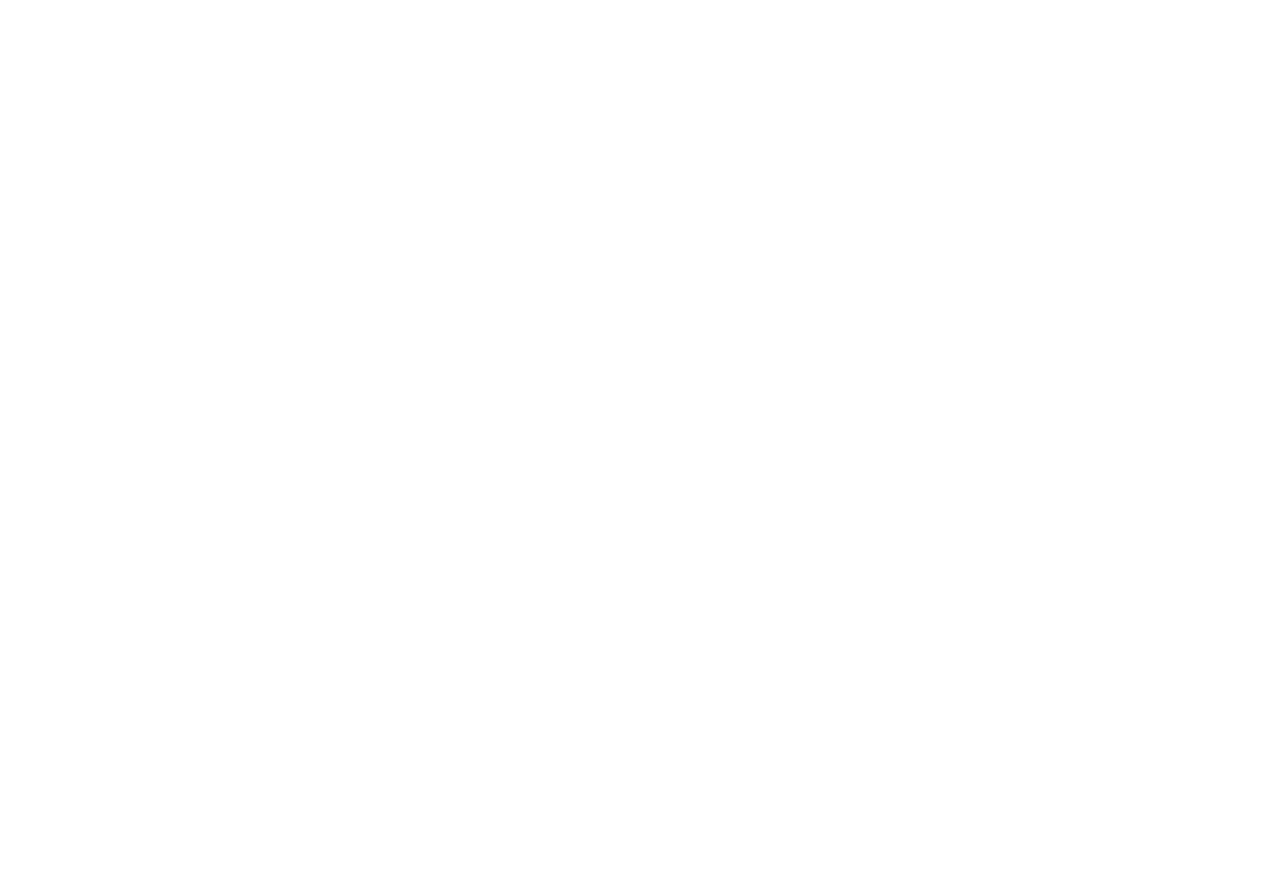
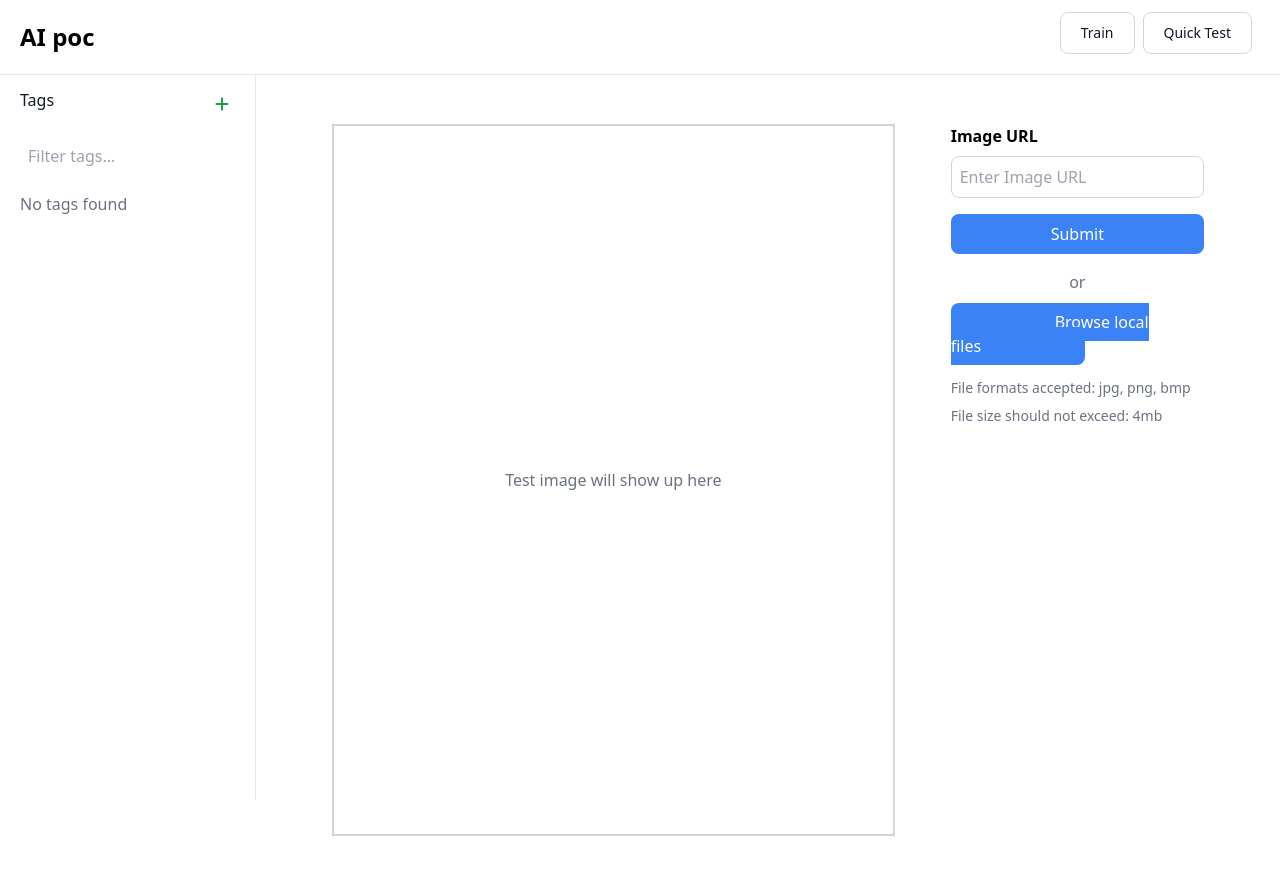
Before and after one commit to JeganMurugan01/poc_ai, a React (Vite) app: page /quickTest in a window 1280 px wide. Before the commit this address had no page. Shown: the top 874 px of the page. Before the commit the page ends 800 px from the top, so only its background shows below. Built offline with nearby package versions, Linux system fonts and the light colour scheme.

Commit message:
added quick Test

```diff
--- a/src/components/modelPopUp/index.jsx
+++ b/src/components/modelPopUp/index.jsx
@@ -1,61 +1,47 @@
-import { useState } from 'react'
-import { Dialog, DialogBackdrop, DialogPanel, DialogTitle } from '@headlessui/react'
-import { AiFillWarning } from 'react-icons/ai' // Updated import for react-icons
+import { useState } from "react";
 
-export default function Example() {
-  const [open, setOpen] = useState(true)
+export default function ModelPopUp() {
+  const [open, setOpen] = useState(true);
 
   return (
-    <Dialog open={open} onClose={setOpen} className="relative z-10">
-      <DialogBackdrop
-        transition
-        className="fixed inset-0 bg-gray-500 bg-opacity-75 transition-opacity data-[closed]:opacity-0 data-[enter]:duration-300 data-[leave]:duration-200 data-[enter]:ease-out data-[leave]:ease-in"
-      />
-
-      <div className="fixed inset-0 z-10 w-screen overflow-y-auto">
-        <div className="flex min-h-full items-end justify-center p-4 text-center sm:items-center sm:p-0">
-          <DialogPanel
-            transition
-            className="relative transform overflow-hidden rounded-lg bg-white text-left shadow-xl transition-all data-[closed]:translate-y-4 data-[closed]:opacity-0 data-[enter]:duration-300 data-[leave]:duration-200 data-[enter]:ease-out data-[leave]:ease-in sm:my-8 sm:w-full sm:max-w-lg data-[closed]:sm:translate-y-0 data-[closed]:sm:scale-95"
-          >
-            <div className="bg-white px-4 pb-4 pt-5 sm:p-6 sm:pb-4">
-              <div className="sm:flex sm:items-start">
-                <div className="mx-auto flex h-12 w-12 flex-shrink-0 items-center justify-center rounded-full bg-red-100 sm:mx-0 sm:h-10 sm:w-10">
-                  <AiFillWarning aria-hidden="true" className="h-6 w-6 text-red-600" />
+    open && (
+      <div className="fixed inset-0 z-10 flex items-center justify-center bg-gray-500 bg-opacity-75">
+        <div className="relative w-full max-w-lg p-6 bg-white rounded-lg shadow-xl">
+          <div className="flex items-center">
+            <div className="flex-shrink-0"></div>
+            <div className="ml-4 w-full">
+              <h3 className="text-base font-semibold leading-6 text-gray-900">
+                Quick Test
+              </h3>
+              <div className="mt-2 text-sm text-gray-500 grid grid-cols-12 gap-2">
+                <div className="col-span-9">
+                  Are you sure you want to deactivate your account? All of your
+                  data will be permanently removed.
                 </div>
-                <div className="mt-3 text-center sm:ml-4 sm:mt-0 sm:text-left">
-                  <DialogTitle as="h3" className="text-base font-semibold leading-6 text-gray-900">
-                    Deactivate account
-                  </DialogTitle>
-                  <div className="mt-2">
-                    <p className="text-sm text-gray-500">
-                      Are you sure you want to deactivate your account? All of your data will be permanently removed.
+                <div className="col-span-3">
                   This action cannot be undone.
-                    </p>
                 </div>
               </div>
             </div>
           </div>
-            <div className="bg-gray-50 px-4 py-3 sm:flex sm:flex-row-reverse sm:px-6">
+          <div className="mt-4 flex justify-end">
             <button
               type="button"
               onClick={() => setOpen(false)}
-                className="inline-flex w-full justify-center rounded-md bg-red-600 px-3 py-2 text-sm font-semibold text-white shadow-sm hover:bg-red-500 sm:ml-3 sm:w-auto"
+              className="inline-flex justify-center rounded-md bg-red-600 px-3 py-2 text-sm font-semibold text-white shadow-sm hover:bg-red-500"
             >
               Deactivate
             </button>
             <button
               type="button"
-                data-autofocus
               onClick={() => setOpen(false)}
-                className="mt-3 inline-flex w-full justify-center rounded-md bg-white px-3 py-2 text-sm font-semibold text-gray-900 shadow-sm ring-1 ring-inset ring-gray-300 hover:bg-gray-50 sm:mt-0 sm:w-auto"
+              className="ml-3 inline-flex justify-center rounded-md bg-white px-3 py-2 text-sm font-semibold text-gray-900 shadow-sm ring-1 ring-inset ring-gray-300 hover:bg-gray-50"
             >
               Cancel
             </button>
           </div>
-          </DialogPanel>
         </div>
       </div>
-    </Dialog>
     )
+  );
 }
--- a/src/components/sideBarAndHeader/index.jsx
+++ b/src/components/sideBarAndHeader/index.jsx
@@ -3,8 +3,9 @@
 import { FaCheck, FaPlus } from "react-icons/fa6";
 import { IoCloseCircleOutline } from "react-icons/io5";
 import { MdDelete } from "react-icons/md";
-import { LazyLoadImage } from 'react-lazy-load-image-component';
-import 'react-lazy-load-image-component/src/effects/blur.css';
+import { LazyLoadImage } from "react-lazy-load-image-component";
+import "react-lazy-load-image-component/src/effects/blur.css";
+import { useNavigate } from "react-router-dom";
 
 const SideBarHeader = ({
   tags,
@@ -16,35 +17,41 @@
   handleFileSelect,
   setSelectedTagId,
   handleImageDelete,
+  Page,
 }) => {
+  const nav = useNavigate();
   const [isAddingTag, setIsAddingTag] = useState(false);
   const [tempTagId, setTempTagId] = useState("");
   const [selectedImages, setSelectedImages] = useState([]);
   const [searchTerm, setSearchTerm] = useState("");
 
-  const handleAddTag = async() => {
+  const handleAddTag = async () => {
     // if (newTagName.trim() !== "") {
     //   addTag(newTagName);
     //   setNewTagName("");
     //   setIsAddingTag(false);
     // }
 
-    if(!newTagName){
-      alert('please enter a tag name')
+    if (!newTagName) {
+      alert("please enter a tag name");
       return;
     }
 
-    const projectId =  import.meta.env.VITE_PROJECT_ID;
-    const trainingEndpoint = import.meta.env.VITE_TRAINING_ENDPOINT
-    const trainingKey = import.meta.env.VITE_TRAINING_KEY
-    let results = await fetch(`${trainingEndpoint}customvision/v3.3/Training/projects/${projectId}/tags?name=${newTagName}`,
+    const projectId = import.meta.env.VITE_PROJECT_ID;
+    const trainingEndpoint = import.meta.env.VITE_TRAINING_ENDPOINT;
+    const trainingKey = import.meta.env.VITE_TRAINING_KEY;
+    let results = await fetch(
+      `${trainingEndpoint}customvision/v3.3/Training/projects/${projectId}/tags?name=${newTagName}`,
       {
         method: "POST",
-      headers: {"Content-type": "application/json;charset=UTF-8","Training-key":trainingKey}
+        headers: {
+          "Content-type": "application/json;charset=UTF-8",
+          "Training-key": trainingKey,
+        },
       }
     );
 
-    results =  await results.json();
+    results = await results.json();
     console.log(results);
     addTag(newTagName);
     setNewTagName("");
@@ -75,12 +82,13 @@
   };
 
   const handleSelectAllImages = () => {
-    const allImageIndices =
-    tagImages.map((_, index) => index) || [];
+    const allImageIndices = tagImages.map((_, index) => index) || [];
     setSelectedImages(allImageIndices);
   };
 
-  const filteredTags = tags.filter((tag) =>
+  const filteredTags =
+    tags &&
+    tags.filter((tag) =>
       tag.name.toLowerCase().includes(searchTerm.toLowerCase())
     );
   return (
@@ -108,7 +116,12 @@
                 </svg>
               </button>
               <p className="flex ms-2 md:me-24">
-                <span className="self-center text-xl font-semibold sm:text-2xl whitespace-nowrap dark:text-white">
+                <span
+                  onClick={() => {
+                    nav("/");
+                  }}
+                  className="self-center text-xl font-semibold sm:text-2xl whitespace-nowrap dark:text-white cursor-pointer"
+                >
                   AI poc
                 </span>
               </p>
@@ -117,6 +130,12 @@
               <div className="flex items-center ms-3 text-white ">
                 <button className="text-gray-900 bg-white border border-gray-300 focus:outline-none hover:bg-gray-100 focus:ring-4 focus:ring-gray-100 font-medium rounded-lg text-sm px-5 py-2.5 me-2 mb-2 dark:bg-gray-800 dark:text-white dark:border-gray-600 dark:hover:bg-gray-700 dark:hover:border-gray-600 dark:focus:ring-gray-700">
                   Train
+                </button>
+                <button
+                  onClick={() => nav("/quickTest")}
+                  className="text-gray-900 bg-white border border-gray-300 focus:outline-none hover:bg-gray-100 focus:ring-4 focus:ring-gray-100 font-medium rounded-lg text-sm px-5 py-2.5 me-2 mb-2 dark:bg-gray-800 dark:text-white dark:border-gray-600 dark:hover:bg-gray-700 dark:hover:border-gray-600 dark:focus:ring-gray-700"
+                >
+                  Quick Test
                 </button>
               </div>
             </div>
@@ -171,7 +190,7 @@
                   onChange={(e) => setSearchTerm(e.target.value)}
                 />
               </div>
-              {filteredTags.length > 0 ? (
+              {filteredTags && filteredTags.length > 0 ? (
                 filteredTags.map((tag) => {
                   const isActive = tag.id === tempTagId;
                   return (
@@ -209,12 +228,10 @@
       </aside>
 
       <div className="p-8 sm:ml-64 mt-12">
-        { (
+        {!Page ? (
           <>
             <div className="flex items-center mb-4 p-4">
-
-              {
-                tempTagId && (
+              {tempTagId && (
                 <>
                   <FaPlus className="mt-1 me-1" />
                   <label className="cursor-pointer">
@@ -227,10 +244,9 @@
                     />
                   </label>
                 </>
-                )
-              }
+              )}
 
-              {tagImages.length > 0 && (
+              {Array.isArray(tagImages) && tagImages.length > 0 && (
                 <>
                   <label
                     className="cursor-pointer flex items-center ms-4"
@@ -252,7 +268,8 @@
               )}
             </div>
             <div className="grid grid-cols-3 gap-4">
-              {tagImages.map((image, index) => (
+              {tagImages &&
+                tagImages.map((image, index) => (
                   <div
                     key={index}
                     className={`relative ${
@@ -269,13 +286,15 @@
                       effect="blur"
                       wrapperProps={{
                         // If you need to, you can tweak the effect transition using the wrapper style.
-                          style: {transitionDelay: "0.1s"},
+                        style: { transitionDelay: "0.1s" },
                       }}
                     />
                   </div>
                 ))}
             </div>
           </>
+        ) : (
+          <Page />
         )}
       </div>
     </>
--- /dev/null
+++ b/src/pages/QuickTest/index.jsx
@@ -0,0 +1,71 @@
+import { useState } from "react";
+
+export const QuickTest = () => {
+  const [imageUrl, setImageUrl] = useState("");
+  const [selectedFile, setSelectedFile] = useState(null);
+
+  const handleInputChange = (setter) => (e) => setter(e.target.value);
+  const handleFileChange = (e) => setSelectedFile(e.target.files[0]);
+
+  const handleSubmit = () => {
+    const source = imageUrl || selectedFile?.name;
+    if (source) {
+      console.log(`Processing image from ${imageUrl ? "URL" : "local file"}: ${source}`);
+    }
+  };
+
+  return (
+    <div className="h-screen grid grid-cols-12 gap-4 p-6">
+      <div className="col-span-8 p-5 flex items-center justify-center">
+        <div className="border-2 border-gray-300 w-full h-full flex items-center justify-center">
+          {imageUrl || selectedFile ? (
+            <img
+              src={imageUrl || URL.createObjectURL(selectedFile)}
+              alt="Test"
+              className="object-cover w-full h-full"
+            />
+          ) : (
+            <p className="text-gray-500">Test image will show up here</p>
+          )}
+        </div>
+      </div>
+
+      <div className="col-span-4 p-5">
+        <label className="block mb-2 font-semibold">Image URL</label>
+        <input
+          type="text"
+          placeholder="Enter Image URL"
+          value={imageUrl}
+          onChange={handleInputChange(setImageUrl)}
+          className="p-2 border border-gray-300 rounded-lg w-full mb-4"
+        />
+        <button
+          onClick={handleSubmit}
+          className="bg-blue-500 text-white font-medium py-2 px-4 rounded-lg hover:bg-blue-600 w-full mb-4"
+        >
+          Submit
+        </button>
+        <p className="mb-4 text-center text-gray-500">or</p>
+        <label
+          htmlFor="file-upload"
+          className="bg-blue-500 text-white font-medium py-2 px-[104px] rounded-lg hover:bg-blue-600 w-full mb-4 cursor-pointer"
+        >
+          Browse local files
+          <input
+            type="file"
+            id="file-upload"
+            accept="image/*"
+            onChange={handleFileChange}
+            className="hidden"
+          />
+        </label>
+        <p className="text-sm text-gray-500 mb-2 mt-5">
+          File formats accepted: jpg, png, bmp
+        </p>
+        <p className="text-sm text-gray-500 mb-4">
+          File size should not exceed: 4mb
+        </p>
+      </div>
+    </div>
+  );
+};
--- a/src/router/index.jsx
+++ b/src/router/index.jsx
@@ -1,5 +1,7 @@
 import { useRoutes } from "react-router-dom";
 import App from "../App";
+import SideBarHeader from "../components/sideBarAndHeader";
+import { QuickTest } from "../pages/QuickTest";
 
 const Router = () => {
   let element = useRoutes([
@@ -7,6 +9,10 @@
       path: "/",
       element: <App />,
     },
+    {
+      path: "/quickTest",
+      element: <SideBarHeader Page={QuickTest} />,
+    },
   ]);
 
   return element;
```
Lines whose indentation alone changed are shown as unchanged.
